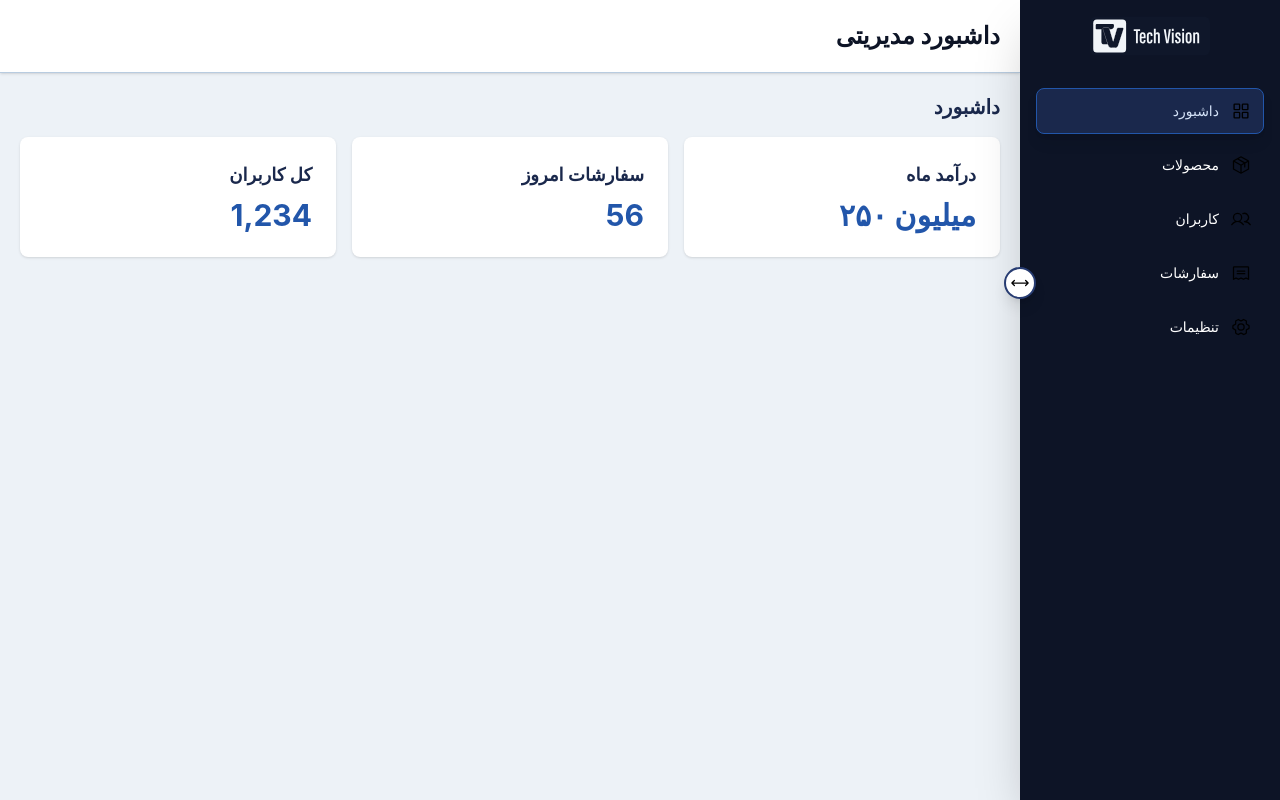
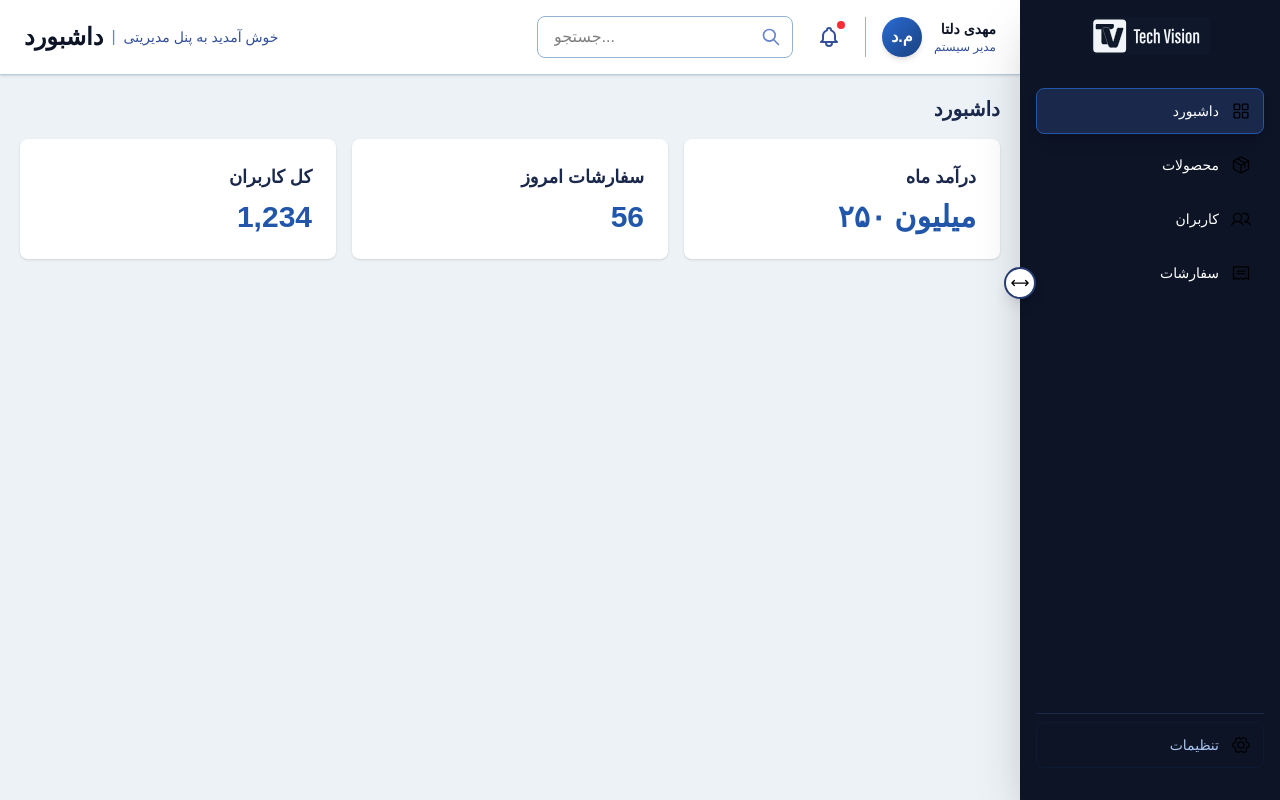
Before and after one commit to mahdi-delta/TechVision-AdminPanel, a React (Vite) app: page / in a window 1280 px wide. Built offline with nearby package versions, Linux system fonts and the light colour scheme; a small style sheet from the web is missing.

Commit message:
Update sidebar and header design - Remove user info from sidebar - Add user profile to header left side - Improve header layout with title and welcome message - Add settings item with special styling - Add Vazirmatn font

```diff
--- a/index.html
+++ b/index.html
@@ -4,6 +4,7 @@
     <meta charset="UTF-8" />
     <link rel="icon" type="image/svg+xml" href="/vite.svg" />
     <meta name="viewport" content="width=device-width, initial-scale=1.0" />
+    <link href="https://cdn.jsdelivr.net/gh/rastikerdar/vazirmatn@v33.003/Vazirmatn-font-face.css" rel="stylesheet" type="text/css" />
     <title>techvision</title>
   </head>
   <body>
--- a/src/components/Header.jsx
+++ b/src/components/Header.jsx
@@ -1,7 +1,83 @@
+import { usePage } from "../context/PageContext";
+
 const Header = () => {
+     const { activePage } = usePage();
+
      return (
-          <div className="p-5 bg-white shadow-sm border-b border-bright-snow-200">
-               <h1 className="text-2xl font-bold text-ink-black-900">داشبورد مدیریتی</h1>
+          <div className="bg-white shadow-sm border-b border-bright-snow-200">
+               <div className="px-6 py-4">
+                    <div className="flex items-center justify-between">
+                         {/* بخش راست: عنوان صفحه */}
+                         <div>
+                              <div className="flex items-center gap-2">
+                                   <h1 className="text-2xl font-bold text-ink-black-900">
+                                        {activePage}
+                                   </h1>
+                                   <span className="text-ink-black-400">|</span>
+                                   <p className="text-sm text-ink-black-600">
+                                        خوش آمدید به پنل مدیریتی
+                                   </p>
+                              </div>
+                         </div>
+
+                         {/* بخش چپ: جستجو و اطلاعات کاربر */}
+                         <div className="flex items-center gap-4">
+                              {/* Search Bar */}
+                              <div className="relative hidden md:block">
+                                   <input
+                                        type="text"
+                                        placeholder="جستجو..."
+                                        className="w-64 px-4 py-2 pr-10 rounded-lg border border-bright-snow-300 focus:border-sapphire-sky-500 focus:ring-2 focus:ring-sapphire-sky-200 outline-none transition-all"
+                                   />
+                                   <svg
+                                        className="w-5 h-5 absolute right-3 top-1/2 -translate-y-1/2 text-ink-black-400"
+                                        fill="none"
+                                        stroke="currentColor"
+                                        viewBox="0 0 24 24"
+                                   >
+                                        <path
+                                             strokeLinecap="round"
+                                             strokeLinejoin="round"
+                                             strokeWidth={2}
+                                             d="M21 21l-6-6m2-5a7 7 0 11-14 0 7 7 0 0114 0z"
+                                        />
+                                   </svg>
+                              </div>
+
+                              {/* Notification Bell */}
+                              <button className="relative p-2 rounded-lg hover:bg-bright-snow-100 transition-colors group">
+                                   <svg
+                                        className="w-6 h-6 text-ink-black-600 group-hover:text-sapphire-sky-600 transition-colors"
+                                        fill="none"
+                                        stroke="currentColor"
+                                        viewBox="0 0 24 24"
+                                   >
+                                        <path
+                                             strokeLinecap="round"
+                                             strokeLinejoin="round"
+                                             strokeWidth={2}
+                                             d="M15 17h5l-1.405-1.405A2.032 2.032 0 0118 14.158V11a6.002 6.002 0 00-4-5.659V5a2 2 0 10-4 0v.341C7.67 6.165 6 8.388 6 11v3.159c0 .538-.214 1.055-.595 1.436L4 17h5m6 0v1a3 3 0 11-6 0v-1m6 0H9"
+                                        />
+                                   </svg>
+                                   {/* Badge */}
+                                   <span className="absolute top-1 right-1 w-2 h-2 bg-red-500 rounded-full"></span>
+                              </button>
+
+                              {/* User Profile */}
+                              <div className="flex items-center gap-3 pl-4 border-l border-bright-snow-300">
+                                   <div className="w-10 h-10 rounded-full bg-linear-to-br from-sapphire-sky-500 to-sapphire-sky-700 flex items-center justify-center text-white font-bold cursor-pointer hover:scale-110 transition-transform shadow-md">
+                                        م.د
+                                   </div>
+                                   <div className="text-right hidden sm:block">
+                                        <p className="text-sm font-semibold text-ink-black-900">
+                                             مهدی دلتا
+                                        </p>
+                                        <p className="text-xs text-ink-black-600">مدیر سیستم</p>
+                                   </div>
+                              </div>
+                         </div>
+                    </div>
+               </div>
           </div>
      );
 };
--- a/src/components/Sidebar.jsx
+++ b/src/components/Sidebar.jsx
@@ -2,7 +2,7 @@ import { useState } from "react";
 import Arrow from "../assets/icons/Arrow";
 import Logo from "../assets/icons/logo/Logo";
 import SidebarItems from "./SidebarItems";
-import { sidebarItems } from "../constants";
+import { mainMenuItems, settingsItem } from "../constants";
 
 const Sidebar = () => {
      const [SiderbarStatus, setSiderbarStatus] = useState("open");
@@ -21,10 +21,21 @@ const Sidebar = () => {
                     <div className="mb-8 pt-2">
                          <Logo className="mx-auto" width="120" height="40" />
                     </div>
+
+                    {/* منوی اصلی */}
                     <div className="flex-1 overflow-y-auto px-2">
-                         {sidebarItems.map((item, index) => (
+                         {mainMenuItems.map((item, index) => (
                               <SidebarItems key={index} item={item} />
                          ))}
+                    </div>
+
+                    {/* بخش پایینی: تنظیمات */}
+                    <div className="px-2 pb-4">
+                         {/* جداکننده */}
+                         <div className="border-t border-ink-black-800 my-2"></div>
+
+                         {/* آیتم تنظیمات */}
+                         <SidebarItems item={settingsItem} isSettings={true} />
                     </div>
                </main>
 
--- a/src/components/SidebarItems.jsx
+++ b/src/components/SidebarItems.jsx
@@ -1,6 +1,6 @@
 import { usePage } from "../context/PageContext";
 
-const SidebarItems = ({ item }) => {
+const SidebarItems = ({ item, isSettings = false }) => {
      const Icon = item.icon;
      const { activePage, setActivePage } = usePage();
      const isActive = activePage === item.title;
@@ -11,15 +11,21 @@ const SidebarItems = ({ item }) => {
                     onClick={() => setActivePage(item.title)}
                     className={`w-full flex items-center gap-3 p-3 rounded-lg transition-all duration-300 ease-in-out text-white group hover:shadow-lg hover:scale-[1.02] active:scale-[0.98] border ${
                          isActive
-                              ? "bg-ink-black-800 border-sapphire-sky-600 shadow-lg"
-                              : "bg-transparent border-transparent hover:bg-ink-black-800 hover:border-sapphire-sky-800"
+                              ? isSettings
+                                   ? "bg-linear-to-r from-sapphire-sky-700 to-sapphire-sky-600 border-sapphire-sky-500 shadow-xl"
+                                   : "bg-ink-black-800 border-sapphire-sky-600 shadow-lg"
+                              : isSettings
+                                ? "bg-transparent border-sapphire-sky-800/30 hover:bg-linear-to-r hover:from-sapphire-sky-700 hover:to-sapphire-sky-600 hover:border-sapphire-sky-500"
+                                : "bg-transparent border-transparent hover:bg-ink-black-800 hover:border-sapphire-sky-800"
                     }`}
                >
                     <span
                          className={`text-right flex-1 font-medium text-sm transition-colors duration-300 ${
                               isActive
-                                   ? "text-sapphire-sky-100"
-                                   : "group-hover:text-sapphire-sky-100"
+                                   ? "text-white"
+                                   : isSettings
+                                     ? "text-sapphire-sky-200 group-hover:text-white"
+                                     : "group-hover:text-sapphire-sky-100"
                          }`}
                     >
                          {item.title}
@@ -27,8 +33,10 @@ const SidebarItems = ({ item }) => {
                     <span
                          className={`w-5 h-5 shrink-0 transition-all duration-300 ${
                               isActive
-                                   ? "text-sapphire-sky-300 scale-110"
-                                   : "text-sapphire-sky-400 group-hover:text-sapphire-sky-300 group-hover:scale-110 group-hover:rotate-3"
+                                   ? "text-white scale-110"
+                                   : isSettings
+                                     ? "text-sapphire-sky-300 group-hover:text-white group-hover:scale-110 group-hover:rotate-12"
+                                     : "text-sapphire-sky-400 group-hover:text-sapphire-sky-300 group-hover:scale-110 group-hover:rotate-3"
                          }`}
                     >
                          <Icon className="w-full h-full" />
--- a/src/constants/index.js
+++ b/src/constants/index.js
@@ -4,7 +4,7 @@ import UsersIcon from "../assets/icons/Dashboard/UsersIcon";
 import ReceiptIcon from "../assets/icons/Dashboard/ReceiptIcon";
 import SettingsIcon from "../assets/icons/Dashboard/SettingsIcon";
 
-export const sidebarItems = [
+export const mainMenuItems = [
      {
           title: "داشبورد",
           icon: DashboardIcon,
@@ -21,8 +21,12 @@ export const sidebarItems = [
           title: "سفارشات",
           icon: ReceiptIcon,
      },
-     {
-          title: "تنظیمات",
-          icon: SettingsIcon,
-     },
 ];
+
+export const settingsItem = {
+     title: "تنظیمات",
+     icon: SettingsIcon,
+};
+
+// برای سازگاری با کد قبلی
+export const sidebarItems = [...mainMenuItems, settingsItem];
--- a/src/index.css
+++ b/src/index.css
@@ -61,3 +61,12 @@
 --color-bright-snow-900: #0f1924;
 --color-bright-snow-950: #0b1219;
 }
+
+* {
+    font-family: Vazirmatn, sans-serif;
+}
+
+body {
+    font-family: Vazirmatn, sans-serif;
+
+}
```
Also changed, not shown: src/pages/Admin/Dashboard.jsx (added), src/pages/Admin/Settings.jsx (added), src/pages/Admin/Users.jsx (added).
